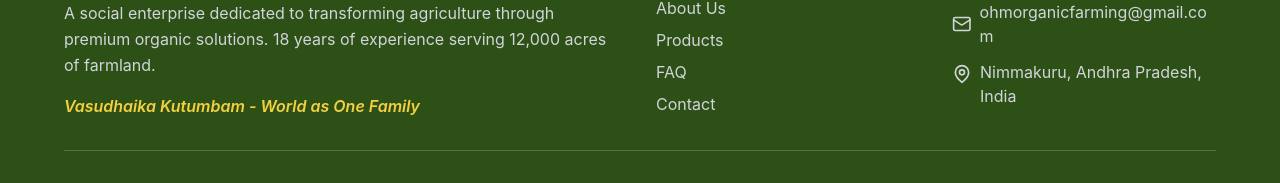
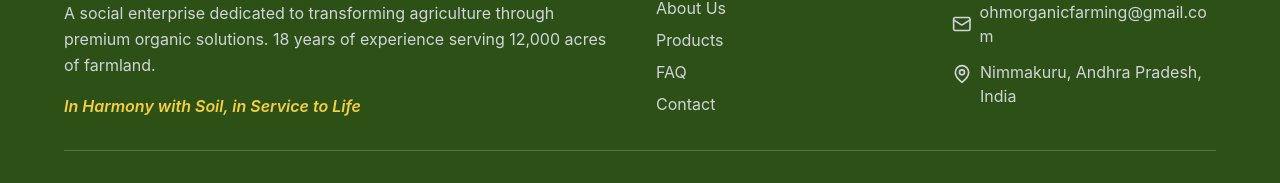
Before and after one commit to rkaruturi/OHM_website, a React (Vite) app: page / in a window 1280 px wide. Shown: the part 10137-10320 px from the top of the page. Built offline with nearby package versions, Linux system fonts and the light colour scheme; no server answers; the database is empty.

Commit message:
Updated Footer.tsx

```diff
--- a/src/components/Footer.tsx
+++ b/src/components/Footer.tsx
@@ -19,7 +19,7 @@ export default function Footer() {
                 solutions. 18 years of experience serving 12,000 acres of farmland.
               </p>
               <p className="text-[#f4d03f] font-semibold italic">
-                Vasudhaika Kutumbam - World as One Family
+                In Harmony with Soil, in Service to Life
               </p>
             </div>
 
```
